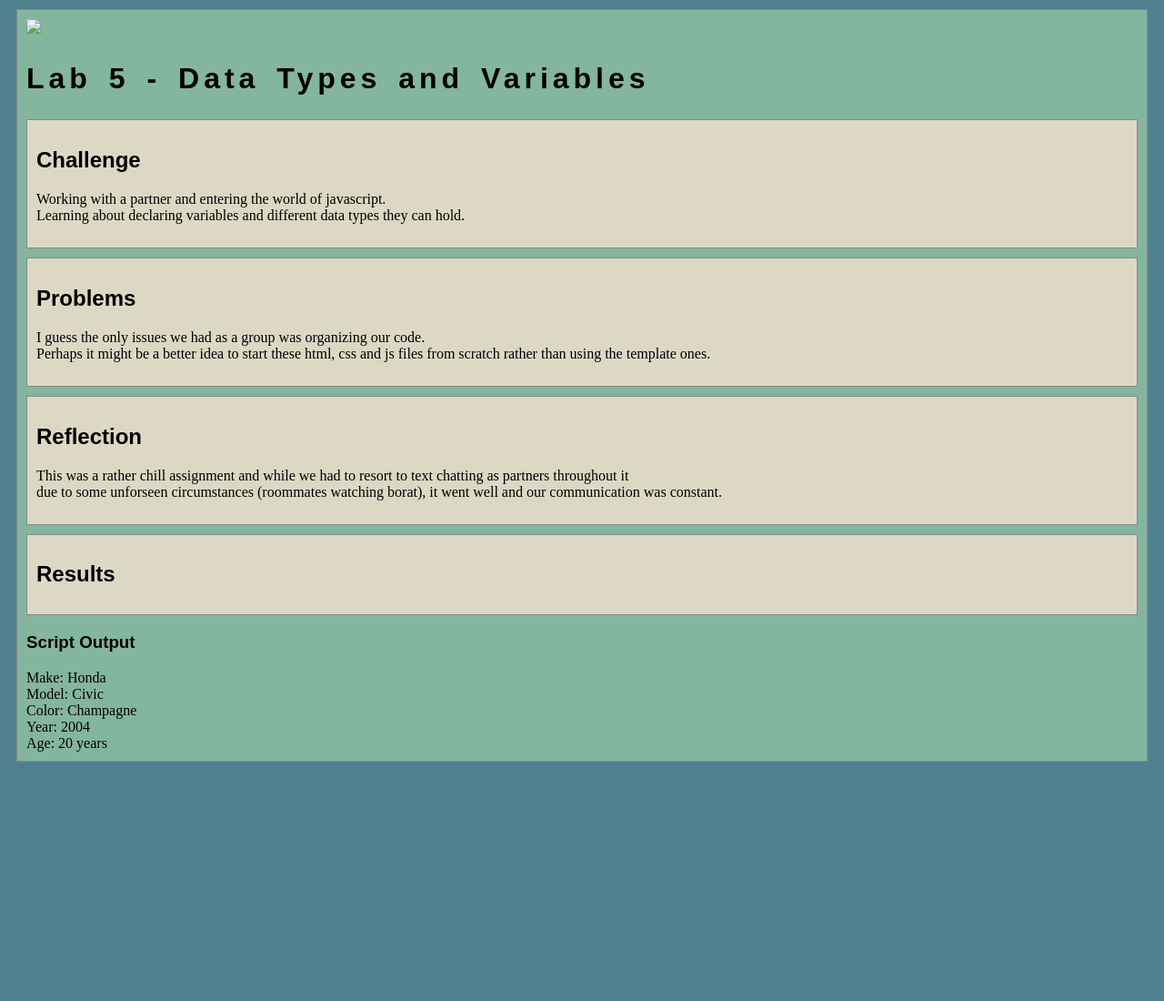
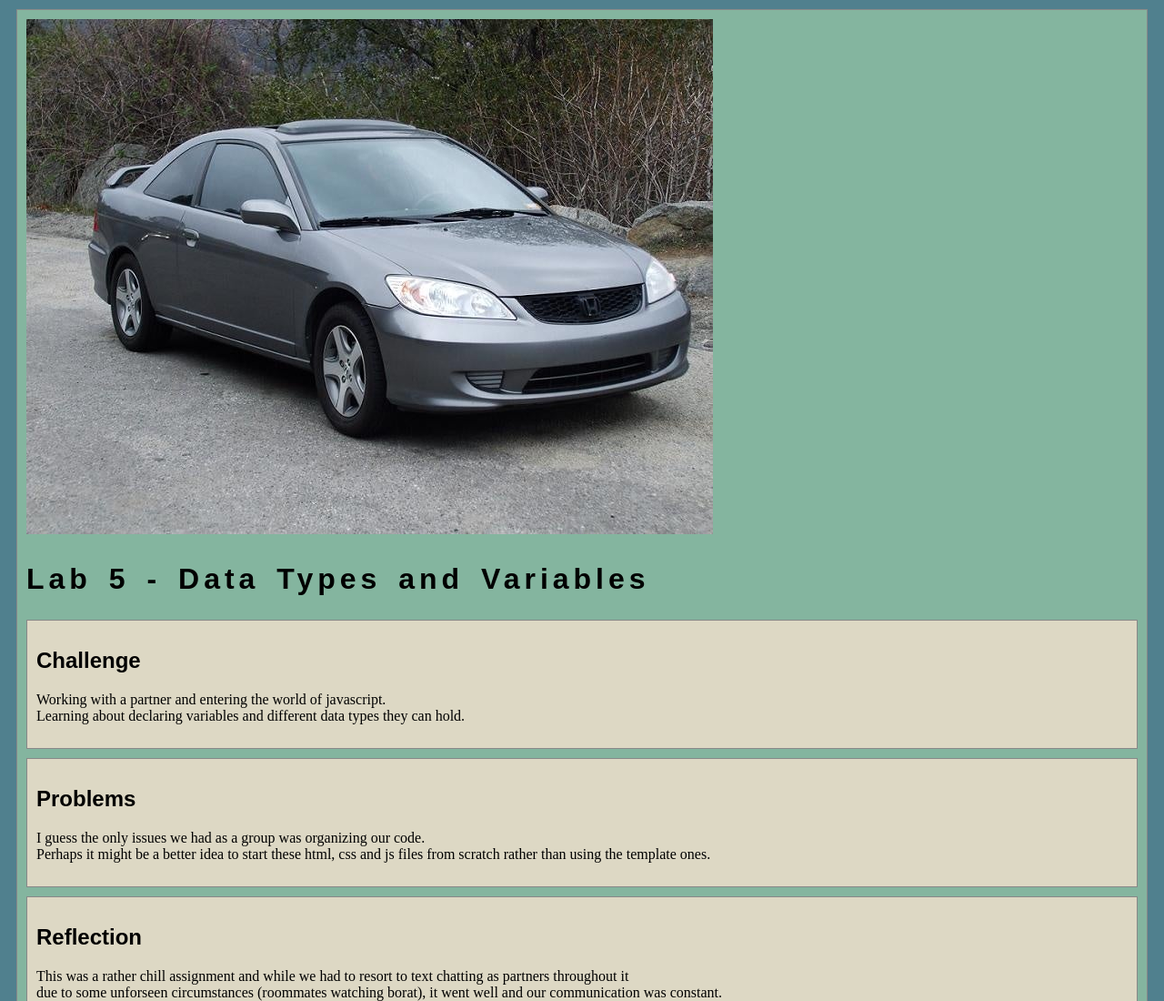
Before and after one commit to RobertGAllison/art101, a plain HTML site: page lab5/index.html in a window 1280 px wide. Shown: the top 1100 px of the page at 91% size. Before the commit the page ends 847 px from the top, so only its background shows below. Drawn offline with nearby package versions, Linux system fonts and the light colour scheme; files whose address does not match are found by name.

Commit message:
nonono lab 5

```diff
--- a/lab5/index.html
+++ b/lab5/index.html
@@ -13,7 +13,7 @@
 	<main id="content">
 		<section>
 			<div>
-			<img id = "carphoto" src="lab5/img/honda civic.jpeg"/>
+			<img id = "carphoto" src="/Users/robertallison/Documents/GitHub/art101/lab5/img/civic_.png"/>
 			</div>
 			<h1>Lab 5 - Data Types and Variables</h1>
 			<div class="minor-section">
```
Also changed, not shown: lab5/img/civic_.png (added), 2 other files.
